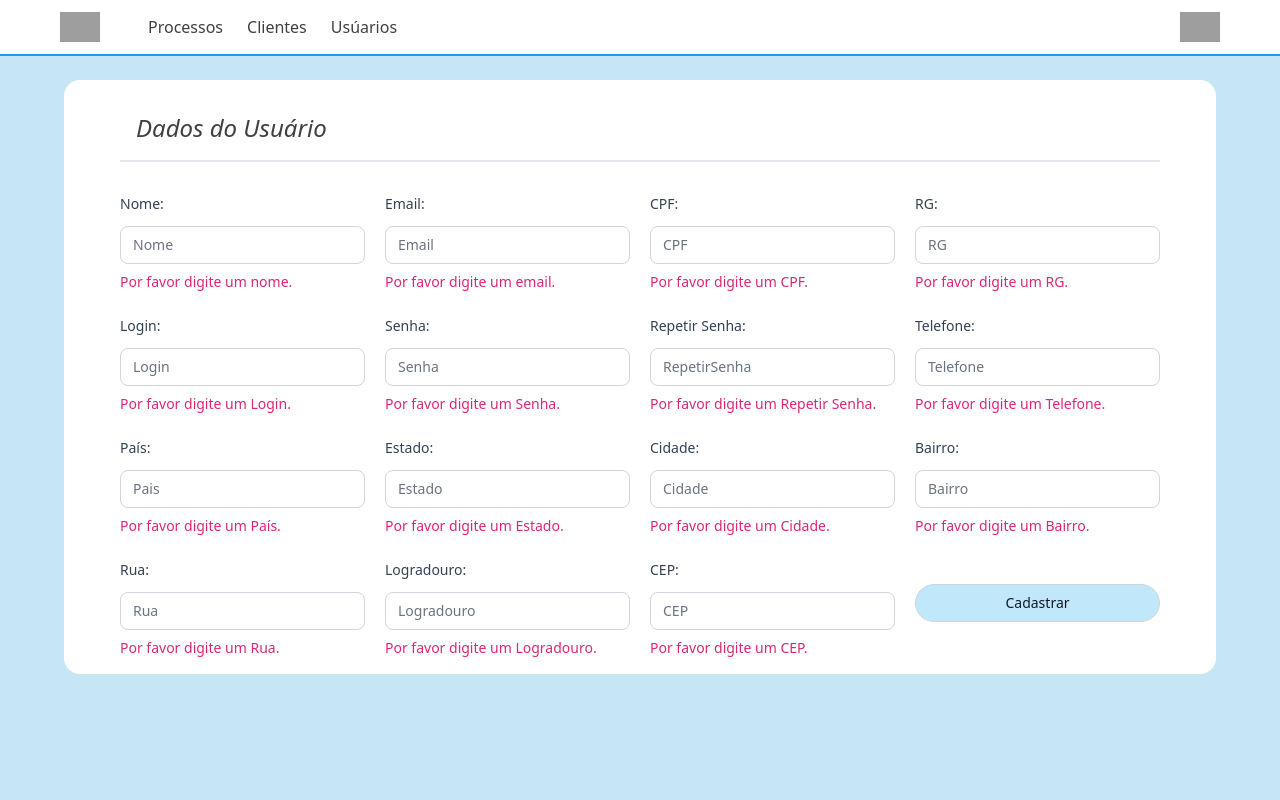
After one commit to KyllderRocha/StartLaw, a PHP site: template web/src/views/usuario.php in a window 1280 px wide. The commit adds this page. Run offline with PHP 8.4, Linux system fonts and the light colour scheme; the template is opened without the code that fills it, so the values that code supplies are empty; some libraries are stand-ins or nearby versions; grey boxes are pictures that could not be loaded.

Commit message:
tela usuario

```diff
--- a/src/views/indexProcessos.php
+++ b/web/src/views/indexProcessos.php
@@ -2,7 +2,6 @@
 
 <?php
     include('menu.php')
-    // include('./src/scripts/processo.js')
 ?>
 
 <script src="./src/scripts/processo.js"></script>
@@ -13,7 +12,7 @@
         <form class="grid grid-cols-4 gap-x-5 gap-y-3" action="#" method="POST">
             <div class="flex items-center">
                 <label for="codigo" class="sr-only">Código</label>
-                <input id="codigo" name="codigo" type="email" autocomplete="codigo"
+                <input id="codigo" name="codigo" type="text" autocomplete="codigo"
                 class="grow appearance-none relative block px-3 py-2 border border-gray-300 placeholder-gray-500
                     text-gray-900 rounded-lg focus:outline-none focus:ring-indigo-500 focus:border-indigo-500 focus:z-10 sm:text-sm"
                     placeholder="Código">
--- /dev/null
+++ b/web/src/views/usuario.php
@@ -0,0 +1,202 @@
+<!DOCTYPE html>
+<html lang="en">
+<head>
+    <meta charset="UTF-8">
+    <meta name="viewport" content="width=device-width, initial-scale=1.0">
+    <title>Processos</title>
+    <script src="https://cdn.tailwindcss.com"></script>
+    <script src="https://code.jquery.com/jquery-3.6.0.min.js"></script>
+    <link rel="stylesheet" type="text/css" href="https://cdn.datatables.net/1.12.0/css/jquery.dataTables.css">
+    <script type="text/javascript" charset="utf8" src="https://cdn.datatables.net/1.12.0/js/jquery.dataTables.js"></script>
+    <script src="./../scripts/usuario.js"></script>
+
+</head>
+    <body class='bg-[#c6e6f5] min-h-screen h-fit text-zinc-700'>
+        <?php
+            include('menu.php')
+        ?>
+            <!-- Processo Index -->
+        <div class="w-screen relative flex flex-col h-[94.1%]">
+
+            <div class="bg-[#FFFFFF] mx-16 my-6 relative rounded-2xl px-14 py-4 h-fit min-h-[90%]">
+                <div class="flex justify-between p-4 border-solid border-0 border-b-2 border-[rgba(113 113 122 0.6)] mb-5 items-center	">
+                    <span class="text-2xl italic">Dados do Usuário</span>
+                </div>
+                <form class="grid grid-cols-4 gap-x-5 gap-y-3" action="#" method="POST">
+
+                    <div class="flex items-center">
+                        <label class="block grow">
+                            <span class="block text-sm font-medium text-slate-700 my-3">Nome:</span>
+                            <input type="text" name="Nome" class="peer w-full appearance-none relative block px-3 py-2 border border-gray-300 placeholder-gray-500
+                            text-gray-900 rounded-lg focus:outline-none focus:ring-indigo-500 focus:border-indigo-500 focus:z-10 sm:text-sm"
+                            placeholder="Nome" required/>
+                            <p class="mt-2 invisible peer-invalid:visible text-pink-600 text-sm">
+                                Por favor digite um nome.
+                            </p>
+                        </label>
+                    </div>
+                    <div class="flex items-center">
+                        <label class="block grow">
+                            <span class="block text-sm font-medium text-slate-700 my-3">Email:</span>
+                            <input type="text" name="Email" class="peer w-full appearance-none relative block px-3 py-2 border border-gray-300 placeholder-gray-500
+                            text-gray-900 rounded-lg focus:outline-none focus:ring-indigo-500 focus:border-indigo-500 focus:z-10 sm:text-sm"
+                            placeholder="Email" required/>
+                            <p class="mt-2 invisible peer-invalid:visible text-pink-600 text-sm">
+                                Por favor digite um email.
+                            </p>
+                        </label>
+                    </div>
+                    <div class="flex items-center">
+                        <label class="block grow">
+                            <span class="block text-sm font-medium text-slate-700 my-3">CPF:</span>
+                            <input type="text" name="CPF" class="peer w-full appearance-none relative block px-3 py-2 border border-gray-300 placeholder-gray-500
+                            text-gray-900 rounded-lg focus:outline-none focus:ring-indigo-500 focus:border-indigo-500 focus:z-10 sm:text-sm"
+                            placeholder="CPF" required/>
+                            <p class="mt-2 invisible peer-invalid:visible text-pink-600 text-sm">
+                                Por favor digite um CPF.
+                            </p>
+                        </label>
+                    </div>
+                    <div class="flex items-center">
+                        <label class="block grow">
+                            <span class="block text-sm font-medium text-slate-700 my-3">RG:</span>
+                            <input type="text" name="RG" class="peer w-full appearance-none relative block px-3 py-2 border border-gray-300 placeholder-gray-500
+                            text-gray-900 rounded-lg focus:outline-none focus:ring-indigo-500 focus:border-indigo-500 focus:z-10 sm:text-sm"
+                            placeholder="RG" required/>
+                            <p class="mt-2 invisible peer-invalid:visible text-pink-600 text-sm">
+                                Por favor digite um RG.
+                            </p>
+                        </label>
+                    </div>
+                    <div class="flex items-center">
+                        <label class="block grow">
+                            <span class="block text-sm font-medium text-slate-700 my-3">Login:</span>
+                            <input type="text" name="Login" class="peer w-full appearance-none relative block px-3 py-2 border border-gray-300 placeholder-gray-500
+                            text-gray-900 rounded-lg focus:outline-none focus:ring-indigo-500 focus:border-indigo-500 focus:z-10 sm:text-sm"
+                            placeholder="Login" required/>
+                            <p class="mt-2 invisible peer-invalid:visible text-pink-600 text-sm">
+                                Por favor digite um Login.
+                            </p>
+                        </label>
+                    </div>
+                    <div class="flex items-center">
+                        <label class="block grow">
+                            <span class="block text-sm font-medium text-slate-700 my-3">Senha:</span>
+                            <input type="text" name="Senha" class="peer w-full appearance-none relative block px-3 py-2 border border-gray-300 placeholder-gray-500
+                            text-gray-900 rounded-lg focus:outline-none focus:ring-indigo-500 focus:border-indigo-500 focus:z-10 sm:text-sm"
+                            placeholder="Senha" required/>
+                            <p class="mt-2 invisible peer-invalid:visible text-pink-600 text-sm">
+                                Por favor digite um Senha.
+                            </p>
+                        </label>
+                    </div>
+                    <div class="flex items-center">
+                        <label class="block grow">
+                            <span class="block text-sm font-medium text-slate-700 my-3">Repetir Senha:</span>
+                            <input type="text" name="RepetirSenha" class="peer w-full appearance-none relative block px-3 py-2 border border-gray-300 placeholder-gray-500
+                            text-gray-900 rounded-lg focus:outline-none focus:ring-indigo-500 focus:border-indigo-500 focus:z-10 sm:text-sm"
+                            placeholder="RepetirSenha" required/>
+                            <p class="mt-2 invisible peer-invalid:visible text-pink-600 text-sm">
+                                Por favor digite um Repetir Senha.
+                            </p>
+                        </label>
+                    </div>
+                    <div class="flex items-center">
+                        <label class="block grow">
+                            <span class="block text-sm font-medium text-slate-700 my-3">Telefone:</span>
+                            <input type="text" name="Telefone" class="peer w-full appearance-none relative block px-3 py-2 border border-gray-300 placeholder-gray-500
+                            text-gray-900 rounded-lg focus:outline-none focus:ring-indigo-500 focus:border-indigo-500 focus:z-10 sm:text-sm"
+                            placeholder="Telefone" required/>
+                            <p class="mt-2 invisible peer-invalid:visible text-pink-600 text-sm">
+                                Por favor digite um Telefone.
+                            </p>
+                        </label>
+                    </div>
+                    <div class="flex items-center">
+                        <label class="block grow">
+                            <span class="block text-sm font-medium text-slate-700 my-3">País:</span>
+                            <input type="text" name="Pais" class="peer w-full appearance-none relative block px-3 py-2 border border-gray-300 placeholder-gray-500
+                            text-gray-900 rounded-lg focus:outline-none focus:ring-indigo-500 focus:border-indigo-500 focus:z-10 sm:text-sm"
+                            placeholder="Pais" required/>
+                            <p class="mt-2 invisible peer-invalid:visible text-pink-600 text-sm">
+                                Por favor digite um País.
+                            </p>
+                        </label>
+                    </div>
+                    <div class="flex items-center">
+                        <label class="block grow">
+                            <span class="block text-sm font-medium text-slate-700 my-3">Estado:</span>
+                            <input type="text" name="Estado" class="peer w-full appearance-none relative block px-3 py-2 border border-gray-300 placeholder-gray-500
+                            text-gray-900 rounded-lg focus:outline-none focus:ring-indigo-500 focus:border-indigo-500 focus:z-10 sm:text-sm"
+                            placeholder="Estado" required/>
+                            <p class="mt-2 invisible peer-invalid:visible text-pink-600 text-sm">
+                                Por favor digite um Estado.
+                            </p>
+                        </label>
+                    </div>
+                    <div class="flex items-center">
+                        <label class="block grow">
+                            <span class="block text-sm font-medium text-slate-700 my-3">Cidade:</span>
+                            <input type="text" name="Cidade" class="peer w-full appearance-none relative block px-3 py-2 border border-gray-300 placeholder-gray-500
+                            text-gray-900 rounded-lg focus:outline-none focus:ring-indigo-500 focus:border-indigo-500 focus:z-10 sm:text-sm"
+                            placeholder="Cidade" required/>
+                            <p class="mt-2 invisible peer-invalid:visible text-pink-600 text-sm">
+                                Por favor digite um Cidade.
+                            </p>
+                        </label>
+                    </div>
+                    <div class="flex items-center">
+                        <label class="block grow">
+                            <span class="block text-sm font-medium text-slate-700 my-3">Bairro:</span>
+                            <input type="text" name="Bairro" class="peer w-full appearance-none relative block px-3 py-2 border border-gray-300 placeholder-gray-500
+                            text-gray-900 rounded-lg focus:outline-none focus:ring-indigo-500 focus:border-indigo-500 focus:z-10 sm:text-sm"
+                            placeholder="Bairro" required/>
+                            <p class="mt-2 invisible peer-invalid:visible text-pink-600 text-sm">
+                                Por favor digite um Bairro.
+                            </p>
+                        </label>
+                    </div>
+                    <div class="flex items-center">
+                        <label class="block grow">
+                            <span class="block text-sm font-medium text-slate-700 my-3">Rua:</span>
+                            <input type="text" name="Rua" class="peer w-full appearance-none relative block px-3 py-2 border border-gray-300 placeholder-gray-500
+                            text-gray-900 rounded-lg focus:outline-none focus:ring-indigo-500 focus:border-indigo-500 focus:z-10 sm:text-sm"
+                            placeholder="Rua" required/>
+                            <p class="mt-2 invisible peer-invalid:visible text-pink-600 text-sm">
+                                Por favor digite um Rua.
+                            </p>
+                        </label>
+                    </div>
+                    <div class="flex items-center">
+                        <label class="block grow">
+                            <span class="block text-sm font-medium text-slate-700 my-3">Logradouro:</span>
+                            <input type="text" name="Logradouro" class="peer w-full appearance-none relative block px-3 py-2 border border-gray-300 placeholder-gray-500
+                            text-gray-900 rounded-lg focus:outline-none focus:ring-indigo-500 focus:border-indigo-500 focus:z-10 sm:text-sm"
+                            placeholder="Logradouro" required/>
+                            <p class="mt-2 invisible peer-invalid:visible text-pink-600 text-sm">
+                                Por favor digite um Logradouro.
+                            </p>
+                        </label>
+                    </div>
+                    <div class="flex items-center">
+                        <label class="block grow">
+                            <span class="block text-sm font-medium text-slate-700 my-3">CEP:</span>
+                            <input type="text" name="CEP" class="peer w-full appearance-none relative block px-3 py-2 border border-gray-300 placeholder-gray-500
+                            text-gray-900 rounded-lg focus:outline-none focus:ring-indigo-500 focus:border-indigo-500 focus:z-10 sm:text-sm"
+                            placeholder="CEP" required/>
+                            <p class="mt-2 invisible peer-invalid:visible text-pink-600 text-sm">
+                                Por favor digite um CEP.
+                            </p>
+                        </label>
+                    </div>
+                    <div class="flex items-center">
+                        <button class="grow bg-[#C1E8FA] appearance-none relative block px-3 py-2 border border-gray-300 placeholder-gray-500
+                            text-gray-900 rounded-full focus:outline-none focus:ring-indigo-500 focus:border-indigo-500 focus:z-10 sm:text-sm"
+                            >Cadastrar</button>
+                    </div>
+                </form>
+            </div>
+        </div>
+
+    </body>
+</html>
```
Also changed, not shown: src/views/indexUsuarios.php (deleted, +0 -229 lines), web/src/views/indexCliente.php (renamed from src/views/indexCliente.php, +3 -4 lines), web/src/views/indexUsuario.php (renamed from src/views/indexUsuario.php, +3 -4 lines), web/index.php (renamed from index.php), web/src/assets/icon-user.png (renamed from src/assets/icon-user.png), web/src/scripts/cliente.js (renamed from src/scripts/cliente.js), web/src/scripts/processo.js (renamed from src/scripts/processo.js), web/src/scripts/usuario.js (renamed from src/scripts/usuario.js), web/src/views/menu.php (renamed from src/views/menu.php).
